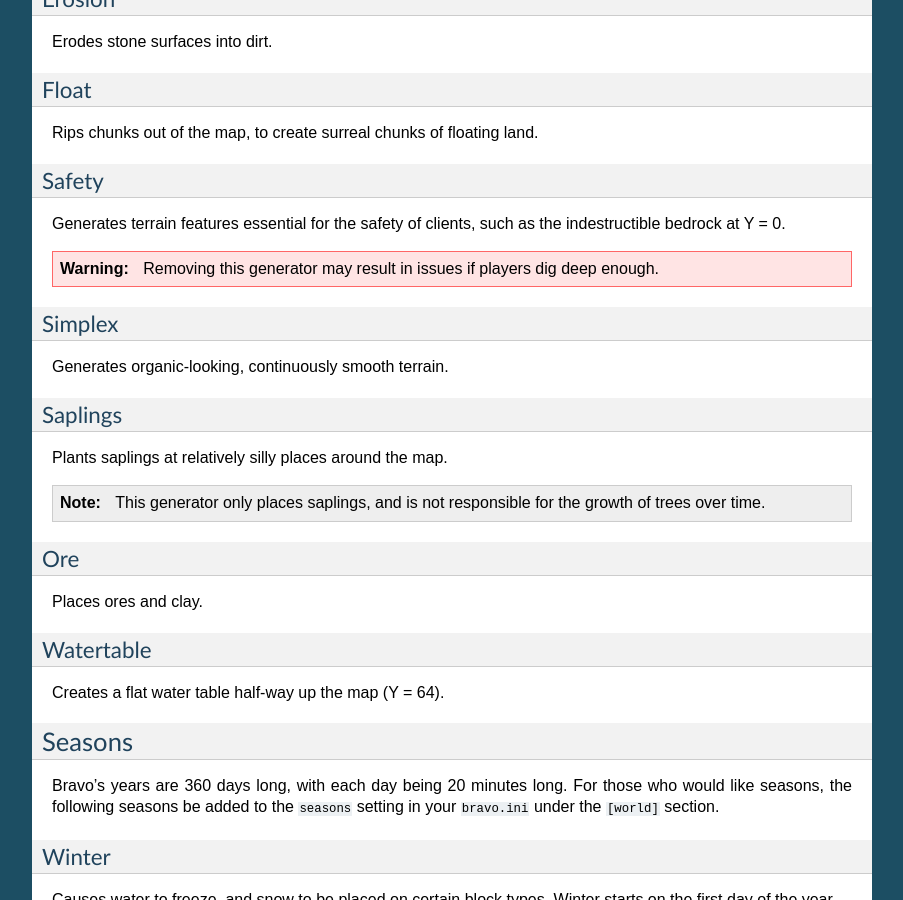
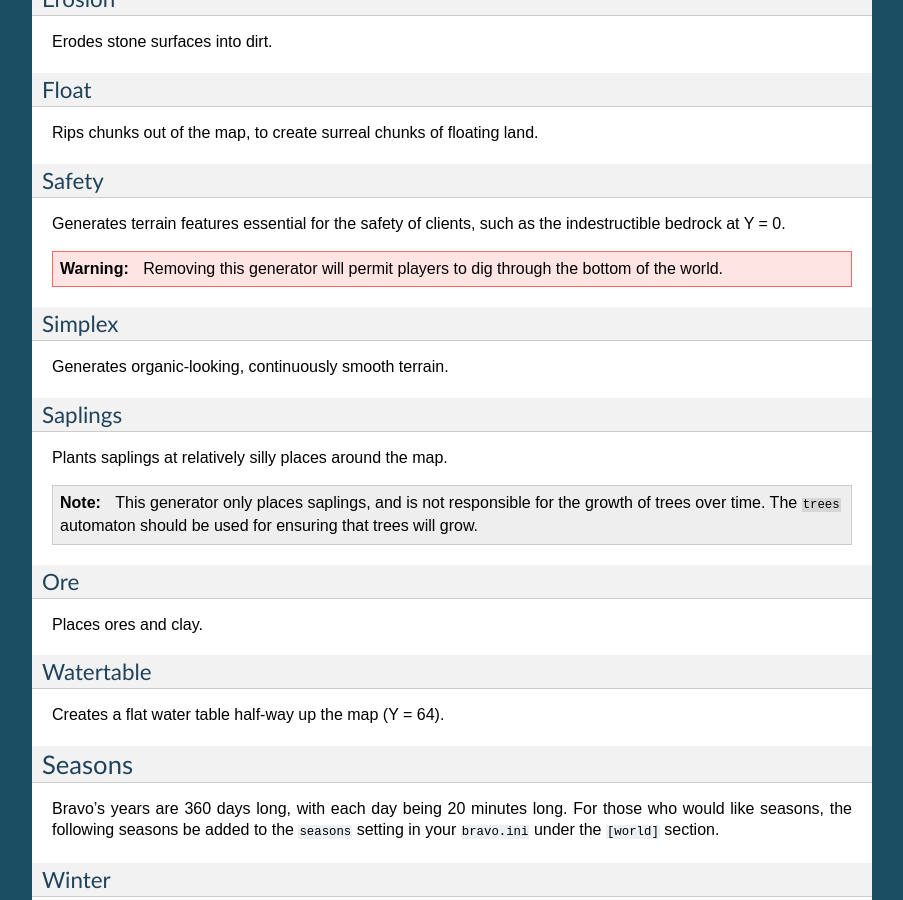
Before and after one commit to bravoserver/bravo, a Sphinx documentation site: the page built from docs/plugins.rst, in a window 1280 px wide and 900 px high, scrolled down 1303 px. Shown: the whole window, without its empty margins (198-1101 px from the left). Built offline with Sphinx 7.4.7, drawn with Linux system fonts in a browser that asks for light colours; formulas are drawn with MathJax 3.

Commit message:
docs: Update plugin notes.

```diff
--- a/docs/plugins.rst
+++ b/docs/plugins.rst
@@ -90,8 +90,8 @@
 Generates terrain features essential for the safety of clients, such as the
 indestructible bedrock at Y = 0.
 
-.. warning:: Removing this generator may result in issues if players dig
-    deep enough.
+.. warning:: Removing this generator will permit players to dig through the
+   bottom of the world.
 
 Simplex
 -------
@@ -103,8 +103,9 @@
 
 Plants saplings at relatively silly places around the map.
 
-.. note:: This generator only places saplings, and is not responsible for
-    the growth of trees over time.
+.. note:: This generator only places saplings, and is not responsible for the
+   growth of trees over time. The ``trees`` automaton should be used for
+   ensuring that trees will grow.
 
 Ore
 ---
```
